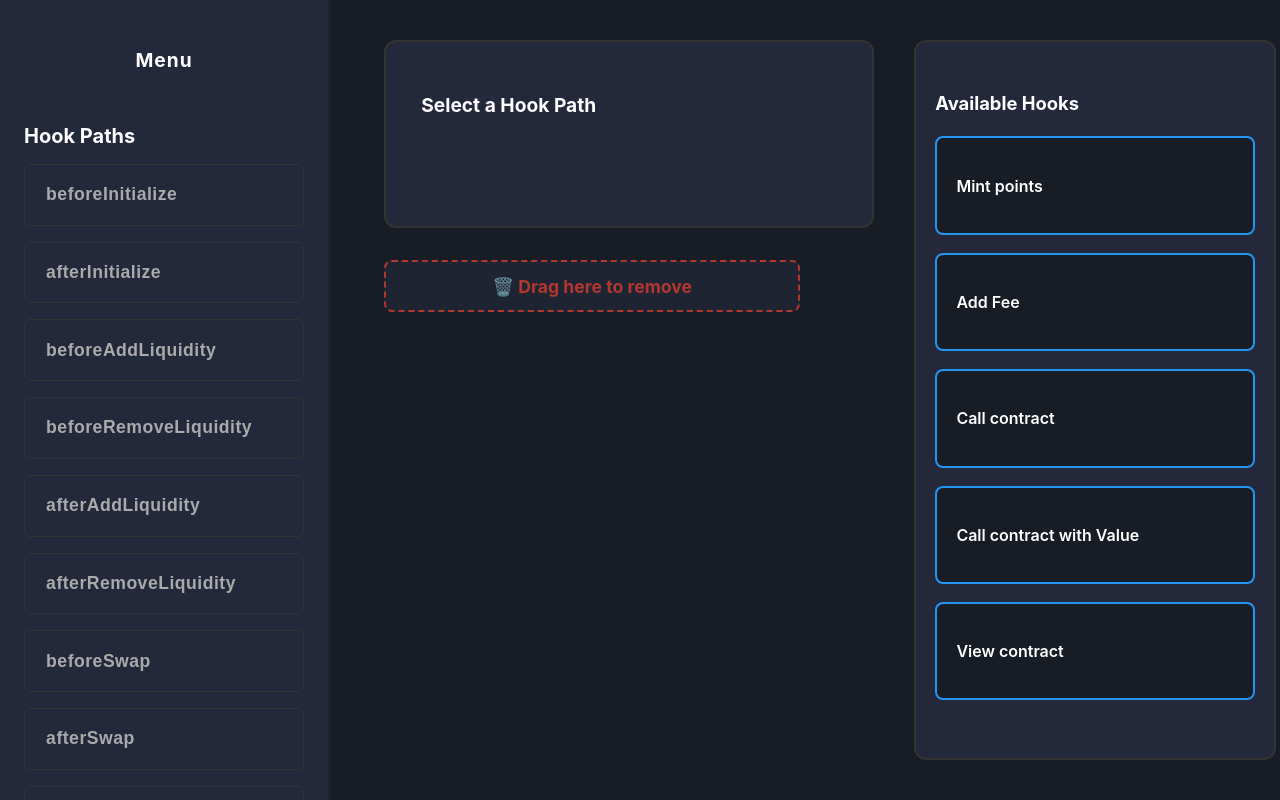
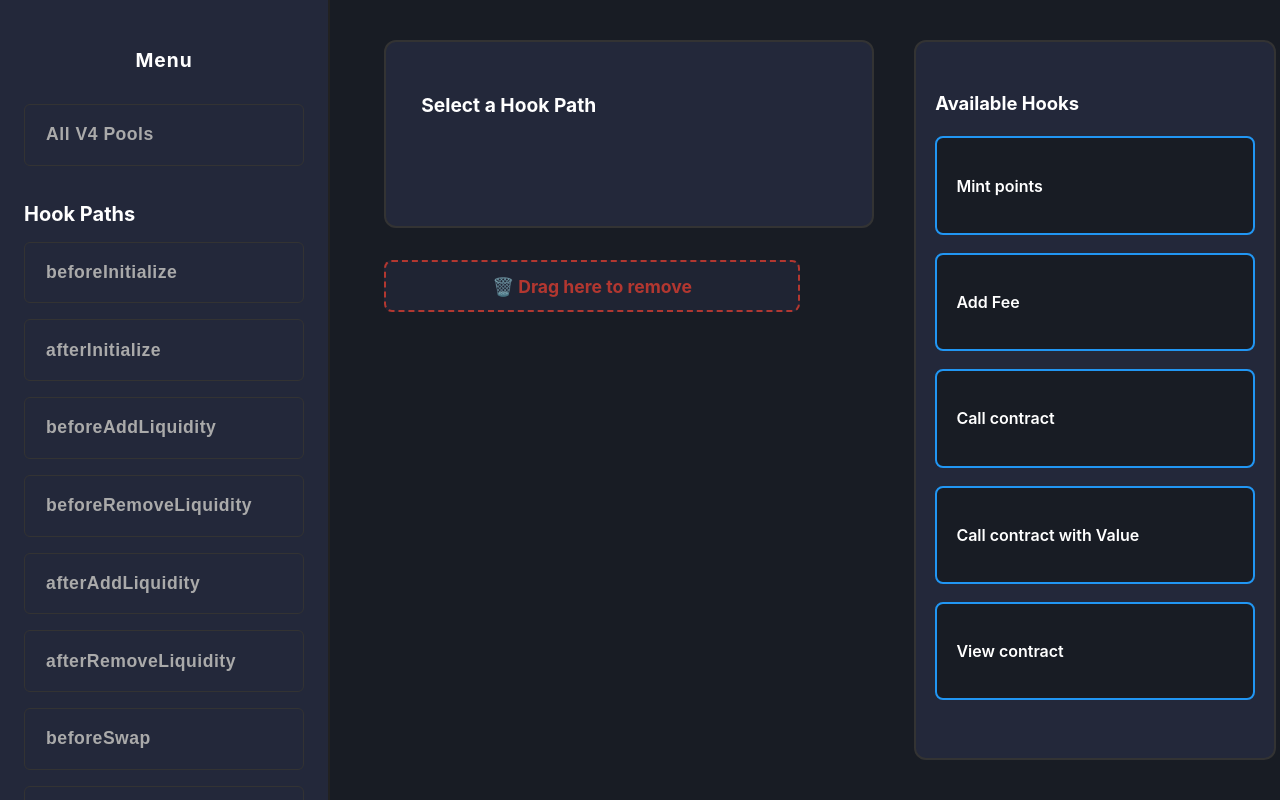
Before and after one commit to Jammabeans/project, a React (Create React App) app in the folder react-frontend/: page / in a window 1280 px wide. Built offline with nearby package versions, Linux system fonts and the light colour scheme.

Commit message:
Add AllV4PoolsBlock component and integrate into App; enhance PathDropzone styles

```diff
--- a/react-frontend/src/App.tsx
+++ b/react-frontend/src/App.tsx
@@ -18,6 +18,7 @@ import {
   rightPanelStyle,
   appContainerStyle,
 } from './AppStyles';
+import AllV4PoolsBlock from './components/AllV4PoolsBlock';
 
 // List of hook entry points
 const HOOK_PATHS = [
@@ -59,6 +60,7 @@ function App() {
 
   // UI state
   const [selectedPath, setSelectedPath] = useState<string | null>(null);
+  const [showAllV4Pools, setShowAllV4Pools] = useState<boolean>(false);
 
   // Persisted state: blocks per path (now includes value for each block)
   const [pathBlocks, setPathBlocks] = useState<Record<string, { id: string; typeId: string; label: string; value?: any }[]>>({});
@@ -210,6 +212,29 @@ function App() {
       <nav style={navStyle}>
         <h2 style={{ marginBottom: '2rem', fontSize: '1.2rem', letterSpacing: 1 }}>Menu</h2>
         <div style={{ width: '100%' }}>
+          <button
+            style={{
+              width: '100%',
+              background: showAllV4Pools ? '#4caf50' : '#23283a',
+              color: showAllV4Pools ? '#fff' : '#aaa',
+              border: '1px solid #333',
+              borderRadius: 6,
+              padding: '1.1em 1.2em',
+              fontWeight: 700,
+              fontSize: '1.1rem',
+              cursor: 'pointer',
+              textAlign: 'left',
+              letterSpacing: 0.5,
+              transition: 'background 0.2s, color 0.2s',
+              marginBottom: 16,
+            }}
+            onClick={() => {
+              setShowAllV4Pools(true);
+              setSelectedPath(null);
+            }}
+          >
+            All V4 Pools
+          </button>
           <h3 style={{ marginBottom: 16, fontSize: '1.25rem' }}>Hook Paths</h3>
           <ul style={{ listStyle: 'none', padding: 0 }}>
             {HOOK_PATHS.map(path => (
@@ -218,7 +243,7 @@ function App() {
                   style={{
                     width: '100%',
                     background:
-                      selectedPath === path
+                      selectedPath === path && !showAllV4Pools
                         ? '#4caf50' // Green: selected
                         : implementedPaths.includes(path)
                         ? '#1976d2' // Blue: implemented
@@ -226,7 +251,7 @@ function App() {
                         ? '#ff9800' // Orange: staged
                         : '#23283a', // Black: default
                     color:
-                      selectedPath === path
+                      selectedPath === path && !showAllV4Pools
                         ? '#fff'
                         : implementedPaths.includes(path)
                         ? '#fff'
@@ -243,7 +268,10 @@ function App() {
                     letterSpacing: 0.5,
                     transition: 'background 0.2s, color 0.2s',
                   }}
-                  onClick={() => setSelectedPath(path)}
+                  onClick={() => {
+                    setSelectedPath(path);
+                    setShowAllV4Pools(false);
+                  }}
                 >
                   {path}
                 </button>
@@ -277,6 +305,10 @@ function App() {
           {/* Center: Path editor + trash */}
           <div style={centerColumnStyle}>
             <div style={pathEditorStyle}>
+              {showAllV4Pools ? (
+                <AllV4PoolsBlock />
+              ) : (
+                <>
                   <h3 style={{ marginBottom: 22, fontSize: '1.2rem' }}>
                     {selectedPath ? `Edit Path: ${selectedPath}` : 'Select a Hook Path'}
                   </h3>
@@ -291,6 +323,8 @@ function App() {
                           onBlockChange={handleBlockChange}
                         />
                       </SortableContext>
+                    </>
+                  )}
                 </>
               )}
             </div>
--- /dev/null
+++ b/react-frontend/src/components/AllV4PoolsBlock.tsx
@@ -0,0 +1,21 @@
+import React from "react";
+
+const AllV4PoolsBlock: React.FC = () => (
+  <div
+    style={{
+      background: "#263238",
+      border: "2px solid #00bcd4",
+      borderRadius: 8,
+      padding: "1.2rem 1.5rem",
+      marginBottom: 24,
+      color: "#fff",
+      textAlign: "center",
+      fontWeight: 700,
+      fontSize: "1.1em",
+    }}
+  >
+    All V4 Pools Placeholder Block
+  </div>
+);
+
+export default AllV4PoolsBlock;
--- a/react-frontend/src/components/PathDropzone.tsx
+++ b/react-frontend/src/components/PathDropzone.tsx
@@ -44,6 +44,7 @@ const PathDropzone: React.FC<PathDropzoneProps> = ({ pathBlocks, onBlockChange }
         transition: 'background 0.2s, border 0.2s',
         display: 'flex',
         flexDirection: 'column',
+        alignItems: 'center',
         gap: 16,
         flexGrow: 1,
         zIndex: 2,
```
Lines whose indentation alone changed are shown as unchanged.
